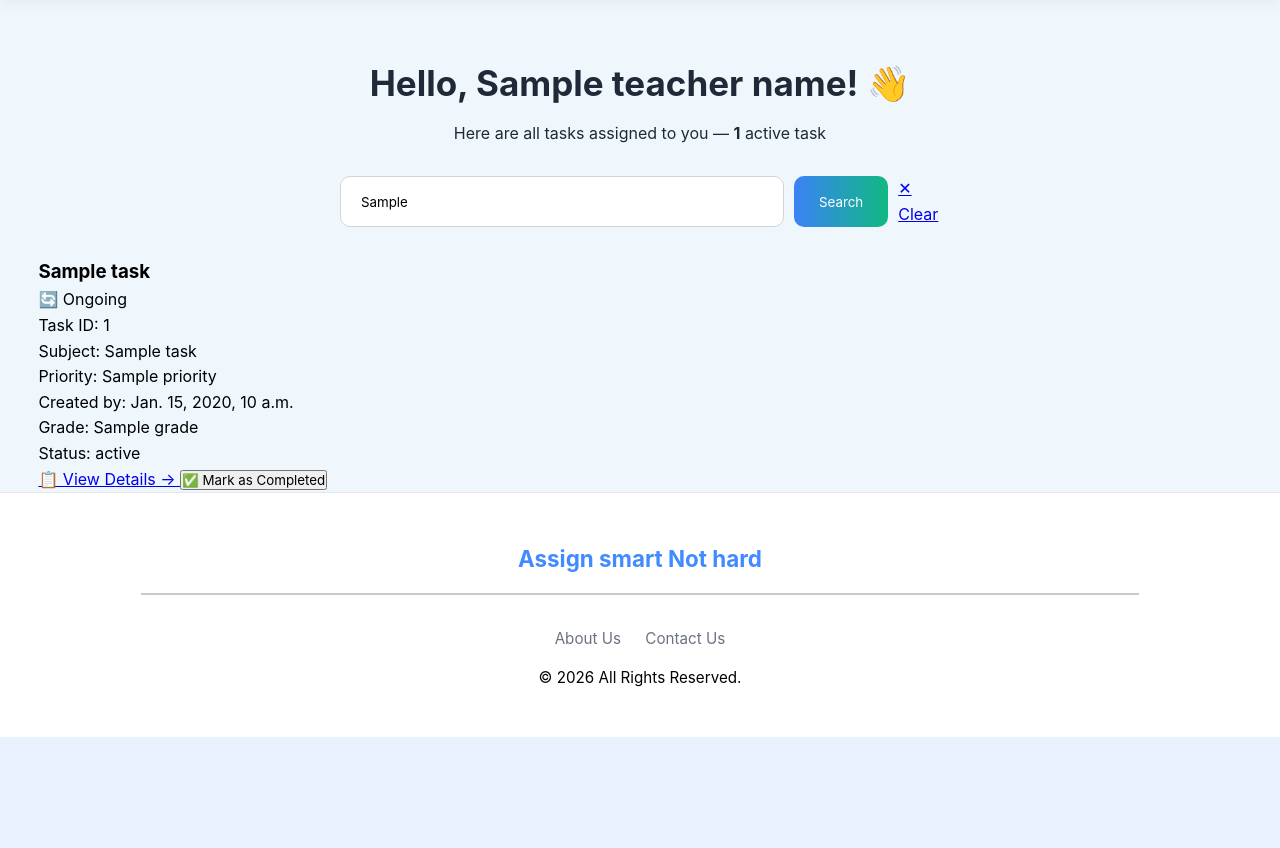
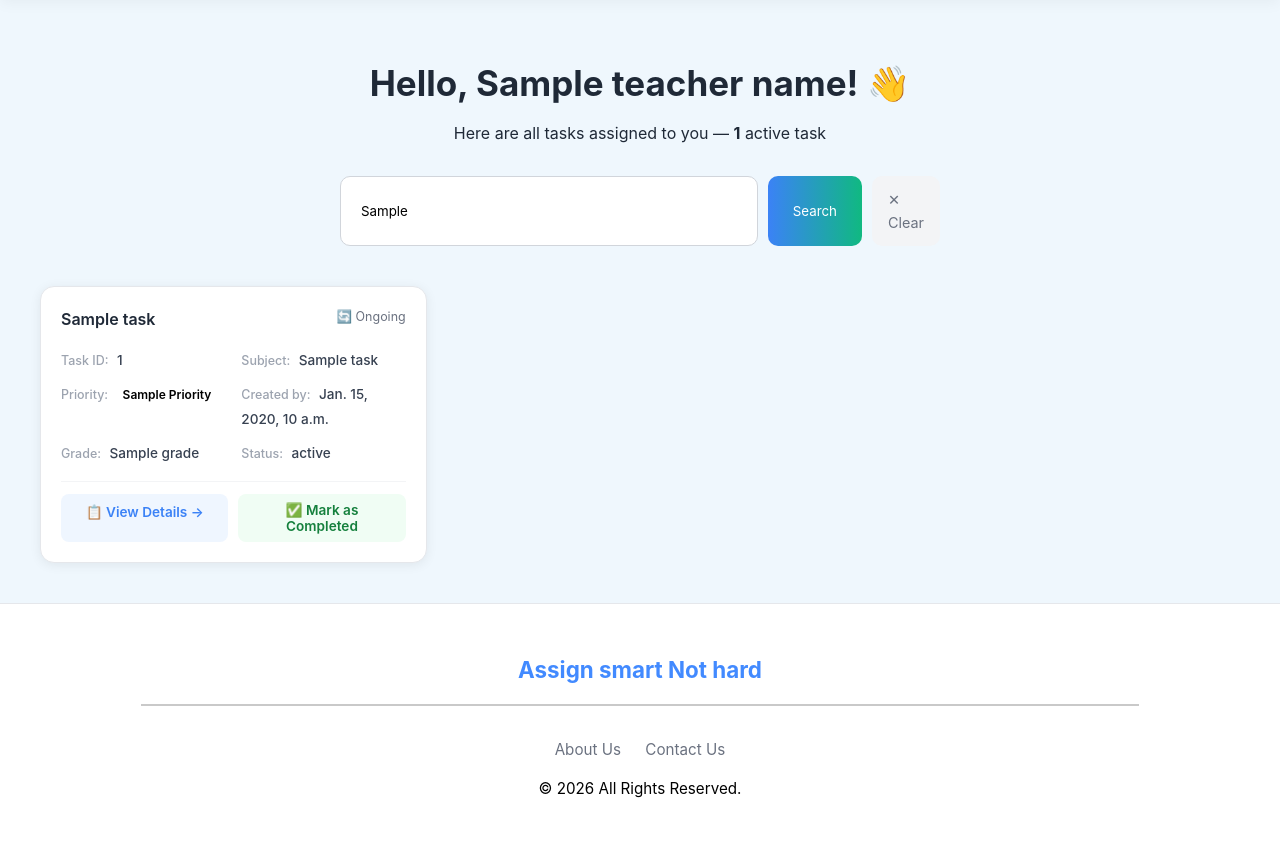
Before and after one commit to Habiba12390/School-Task-Assignment_updated, a Django app: template dashboard/templates/Teacher_dashboard.html in a window 1280 px wide. Shown: the part 68-916 px from the top of the page. Before the commit the page ends 805 px from the top, so only its background shows below. Run offline with Django 3.2, Linux system fonts and the light colour scheme; the template is opened without the code that fills it: most values are stand-ins (such as "Sample title", 1, 10 or a date in 2020).

Commit message:
Update Teacher_dashboard.css

```diff
--- a/dashboard/static/Teacher_dashboard.css
+++ b/dashboard/static/Teacher_dashboard.css
@@ -211,3 +211,144 @@ footer p a:hover {
         gap: 8px;
     }
 }
+
+
+/* ===================== Task Cards ===================== */
+.task-list-container {
+    display: grid;
+    grid-template-columns: repeat(auto-fill, minmax(320px, 1fr));
+    gap: 20px;
+    padding: 10px 0 40px;
+    max-width: 1200px;
+    margin: 0 auto;
+}
+
+.task-card {
+    background: #ffffff;
+    border-radius: 14px;
+    padding: 20px;
+    box-shadow: 0 2px 12px rgba(0,0,0,0.07);
+    border: 1px solid #e5e7eb;
+    transition: transform 0.2s ease, box-shadow 0.2s ease;
+    opacity: 1;
+}
+
+.task-card:hover {
+    transform: translateY(-3px);
+    box-shadow: 0 6px 20px rgba(59,130,246,0.12);
+}
+
+.task-header {
+    display: flex;
+    justify-content: space-between;
+    align-items: flex-start;
+    margin-bottom: 14px;
+    gap: 10px;
+}
+
+.task-title {
+    font-size: 1rem;
+    font-weight: 600;
+    color: #1f2937;
+}
+
+.task-status {
+    font-size: 0.78rem;
+    color: #6b7280;
+    white-space: nowrap;
+}
+
+.task-grid {
+    display: grid;
+    grid-template-columns: 1fr 1fr;
+    gap: 8px 16px;
+    margin-bottom: 16px;
+}
+
+.task-label {
+    font-size: 0.78rem;
+    color: #9ca3af;
+    font-weight: 500;
+}
+
+.task-value {
+    font-size: 0.85rem;
+    color: #374151;
+    font-weight: 500;
+    margin-left: 4px;
+}
+
+/* Priority Badges */
+.badge {
+    display: inline-block;
+    padding: 2px 10px;
+    border-radius: 20px;
+    font-size: 0.75rem;
+    font-weight: 600;
+    text-transform: capitalize;
+}
+.badge-high   { background: #fee2e2; color: #b91c1c; }
+.badge-medium { background: #fef3c7; color: #b45309; }
+.badge-low    { background: #dcfce7; color: #15803d; }
+
+/* Task Footer Buttons */
+.task-footer {
+    display: flex;
+    gap: 10px;
+    flex-wrap: wrap;
+    padding-top: 12px;
+    border-top: 1px solid #f3f4f6;
+}
+
+.btn-details {
+    flex: 1;
+    text-align: center;
+    padding: 8px 14px;
+    border-radius: 8px;
+    background: #eff6ff;
+    color: #3b82f6;
+    text-decoration: none;
+    font-size: 0.85rem;
+    font-weight: 600;
+    transition: background 0.2s;
+}
+.btn-details:hover { background: #dbeafe; }
+
+.btn-complete {
+    flex: 1;
+    padding: 8px 14px;
+    border-radius: 8px;
+    background: #f0fdf4;
+    color: #15803d;
+    border: none;
+    font-size: 0.85rem;
+    font-weight: 600;
+    cursor: pointer;
+    transition: background 0.2s;
+}
+.btn-complete:hover    { background: #dcfce7; }
+.btn-complete:disabled { opacity: 0.6; cursor: not-allowed; }
+
+/* Clear filter button */
+.btn-clear {
+    padding: 12px 16px;
+    border-radius: 10px;
+    background: #f3f4f6;
+    color: #6b7280;
+    text-decoration: none;
+    font-size: 0.9rem;
+    transition: background 0.2s;
+}
+.btn-clear:hover { background: #e5e7eb; }
+
+/* Empty State */
+.empty-state {
+    grid-column: 1 / -1;
+    text-align: center;
+    padding: 60px 20px;
+    color: #9ca3af;
+}
+.empty-state-icon  { font-size: 3rem; margin-bottom: 12px; }
+.empty-state-title { font-size: 1.1rem; font-weight: 600; color: #6b7280; }
+.empty-state-text  { font-size: 0.9rem; margin-top: 6px; }
+.empty-state a     { color: #3b82f6; }
```
